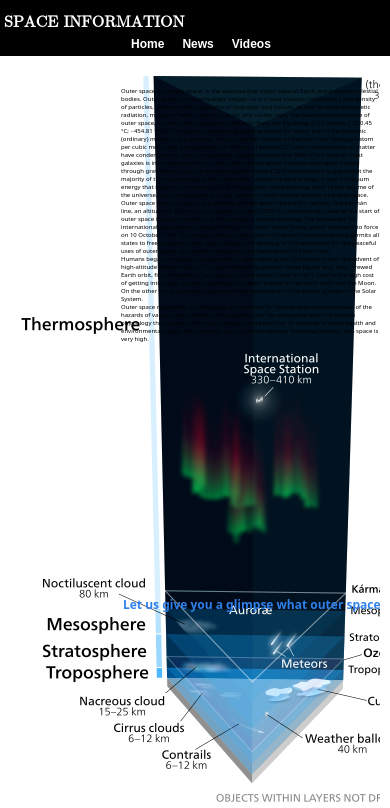
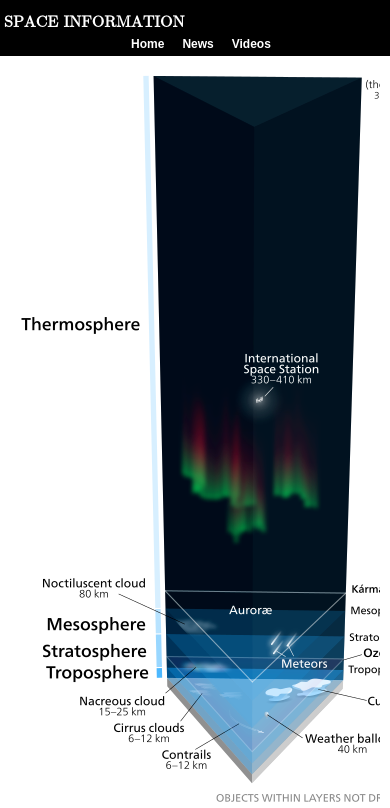
Before and after one commit to abhishekobey/Space-Information, a plain HTML site: page index.htm in a window 390 px wide. Shown: the top 808 px of the page. Drawn offline with Linux system fonts and the light colour scheme.

Commit message:
Update style.css

```diff
--- a/style.css
+++ b/style.css
@@ -58,23 +58,6 @@
     color: rgb(47, 128, 235);
     display: inline-block;
 }
-.home #p1{
-    font-family: system-ui;
-    float: right;
-    position: absolute;
-    top: 100px;
-    left: 32%;
-    width: 65%;
-    color: #000000;
-    font-size: large;
-}
-.home h2{
-    font-size: 34px;
-    position: relative;
-    top: -728px;
-    left: 32%;
-    font-family: system-ui;
-}
 .home h1{
     font-family: system-ui;
     margin: 5px;
@@ -82,6 +65,7 @@
 .home #i2{
     float: right;
     margin: 11px;
+    width: 24%;
 }
 .home #p2{
     font-family: system-ui;
@@ -92,6 +76,7 @@
     color: #000000;
     list-style: inside;
 }
+
 @media (max-width: 500px){
     .navbar{
         height: 50px;
@@ -121,26 +106,6 @@
         color: rgb(47, 128, 235);
         display: inline-block;
     }
-    .home #i1{
-        width: 29%;
-    }
-    .home #p1{
-        font-family: system-ui;
-        float: right;
-        position: absolute;
-        top: 35px;
-        left: 30%;
-        width: 70%;
-        color: #000000;
-        font-size: 6px;
-    }
-    .home h2{
-        font-size: 12px;
-        position: relative;
-        top: -215px;
-        left: 30%;
-        font-family: system-ui;
-    }
     .home h1{
         font-family: system-ui;
         margin: 2px;
```
